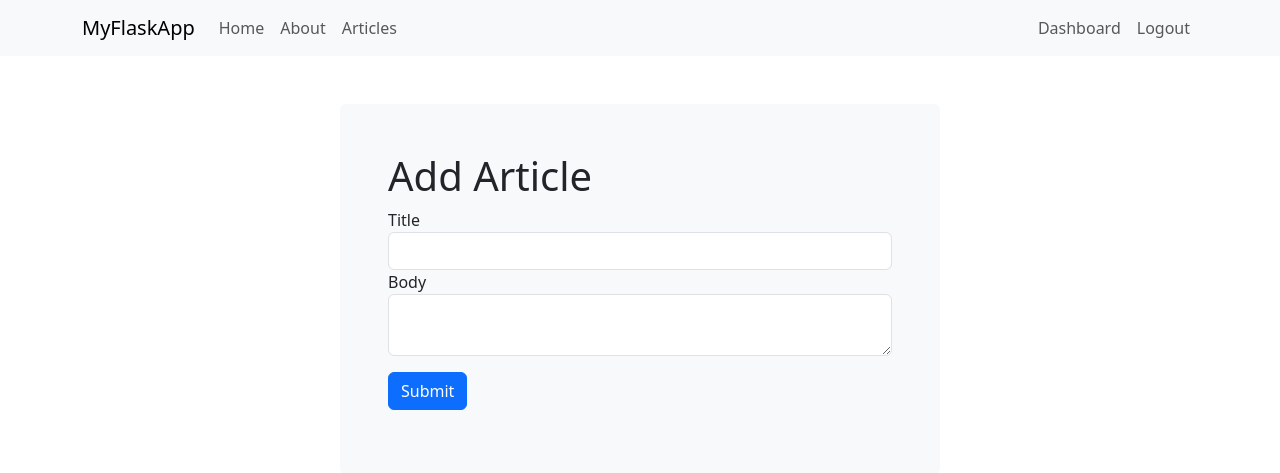
After one commit to MagNording/Python-Flask-From-Scratch, a Flask app: page /add_article in a window 1280 px wide. The commit adds this page. Shown: the top 473 px of the page. Run offline with Flask 3, Linux system fonts and the light colour scheme; the visitor is signed in with stand-in values (Sample User, id 1); some libraries are stand-ins or nearby versions.

Commit message:
Add Article

```diff
--- a/myflaskapp/app.py
+++ b/myflaskapp/app.py
@@ -124,6 +124,7 @@ def is_logged_in(f):
 
 # logout
 @app.route('/logout')
+@is_logged_in
 def logout():
     session.clear()
     flash('You are now logged out', 'success')
@@ -135,5 +136,38 @@ def logout():
 def dashboard():
     return render_template('dashboard.html')
 
+# article form class
+class ArticleForm(Form):
+    title = StringField('Title', validators=[validators.Length(min=1, max=200)])
+    body = TextAreaField('Body', validators=[validators.Length(min=6)])
+
+# add article
+@app.route('/add_article', methods=['GET', 'POST'])
+@is_logged_in
+def add_article():
+    form = ArticleForm(request.form)
+    if request.method == 'POST' and form.validate():
+        title = form.title.data
+        body = form.body.data
+
+        # create cursor
+        cur = mysql.connection.cursor()
+
+        # execute
+        cur.execute("INSERT INTO articles(title, body, author) VALUES(%s, %s, %s)", (title, body, session['username']))
+
+        # commit
+        mysql.connection.commit()
+
+        # close connection
+        cur.close()
+
+        flash('Article created', 'success')
+
+        return redirect(url_for('dashboard'))
+
+    return render_template('add_article.html', form=form)
+
+
 if __name__ == '__main__':
     app.run(debug=app.config['DEBUG'])
--- /dev/null
+++ b/myflaskapp/templates/add_article.html
@@ -0,0 +1,26 @@
+{% extends 'layout.html' %} {% block body %} {% from
+"includes/_formhelpers.html" import render_field %}
+
+<div class="container mt-5">
+    <div class="p-5 bg-light rounded mx-auto" style="max-width: 600px">
+        <h1>Add Article</h1>
+        <form method="POST" action="">
+            <div class="form-group">
+                {{render_field(form.title, class_="form-control")}}
+            </div>
+            <div class="form-group">
+                {{render_field(form.body, class_="form-control")}}
+            </div>
+            <div class="mt-3">
+                <p>
+                    <input
+                        type="submit"
+                        class="btn btn-primary"
+                        value="Submit"
+                    />
+                </p>
+            </div>
+        </form>
+    </div>
+</div>
+{% endblock %}
--- a/myflaskapp/templates/dashboard.html
+++ b/myflaskapp/templates/dashboard.html
@@ -1,3 +1,5 @@
 {% extends'layout.html' %} {% block body %}
 <h1>Dashboard <small> Welcome {{session.username}}</small></h1>
+<a class="btn btn-success" href="/add_article">Add Article</a>
+<hr>
 {% endblock %}
```
